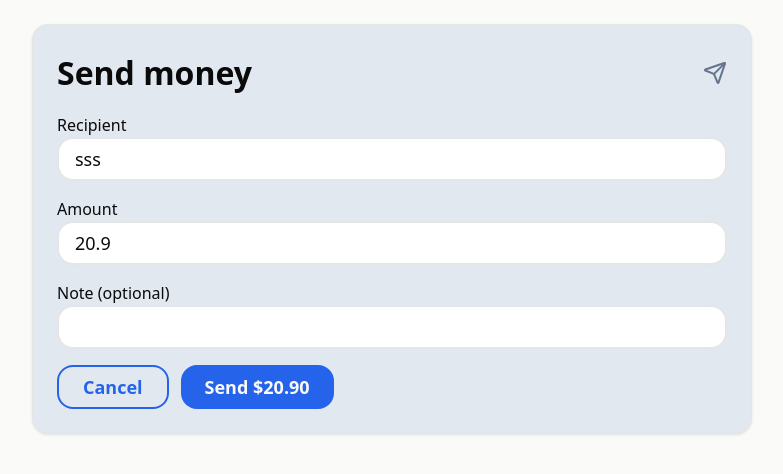
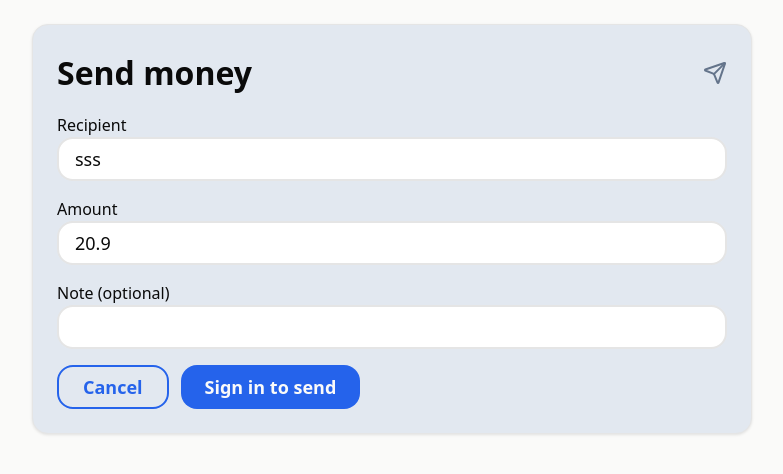
Before and after one commit to rituzangle/flux-b1, a Next.js app: page /send in a window 1280 px wide. Shown: the top 474 px of the page, without its empty margins (248-1031 px from the left). Built offline with nearby package versions, Linux system fonts and the light colour scheme; no server answers.

Commit message:
Updated page.tsx

```diff
--- a/app/send/page.tsx
+++ b/app/send/page.tsx
@@ -2,10 +2,12 @@
  * Path: app/send/page.tsx
  * Title: Send Money
  * Keeper logic: Same validation/UI; replaces alert with POST /api/send and redirects to dashboard
- */// app/send/page.tsx
+ */
+// app/send/page.tsx
 'use client';
-import React, { useState } from 'react';
+import React, { useState, useEffect } from 'react';
 import { useRouter } from 'next/navigation';
+import supabaseBrowserClient from '@/src/lib/supabaseBrowserClient';
 import Input from '@/src/components/ui/Input';
 import Button from '@/src/components/ui/Button';
 import Card from '@/src/components/ui/Card';
@@ -13,6 +15,13 @@ import { Send as SendIcon } from 'lucide-react';
 import { runtimeStore } from '@/src/mocks/runtimeStore';
 import { logger } from '@/src/utils/prettyLogs';
 
+/**
+ * Send Money page
+ * - Ensures a browser Supabase session exists before calling /api/send
+ * - Attaches Authorization: Bearer <token> to the request
+ * - Updates runtimeStore and navigates to /dashboard on success
+ * - Redirects to /signin if the user is not authenticated
+ */
 export default function SendPage() {
   const router = useRouter();
   const [recipient, setRecipient] = useState('sss');
@@ -20,21 +29,60 @@ export default function SendPage() {
   const [note, setNote] = useState('');
   const [loading, setLoading] = useState(false);
   const [error, setError] = useState<string | null>(null);
+  const [sessionChecked, setSessionChecked] = useState(false);
+  const [isSignedIn, setIsSignedIn] = useState(false);
+
+  useEffect(() => {
+    let mounted = true;
+    supabaseBrowserClient.auth.getSession().then(({ data }) => {
+      if (!mounted) return;
+      setIsSignedIn(!!data.session);
+      setSessionChecked(true);
+    }).catch((e) => {
+      logger.warn('send: session check failed', 'send', e);
+      setSessionChecked(true);
+    });
+    return () => { mounted = false; };
+  }, []);
 
   async function handleSend(e?: React.MouseEvent) {
     if (e && typeof e.preventDefault === 'function') e.preventDefault();
     setError(null);
+
+    if (!recipient) {
+      setError('Please enter a recipient');
+      return;
+    }
+    const amt = Number(amount || 0);
+    if (amt <= 0) {
+      setError('Please enter a valid amount');
+      return;
+    }
+
+    // Ensure signed-in session and get access token
+    const { data: sessionData } = await supabaseBrowserClient.auth.getSession();
+    const token = sessionData?.session?.access_token;
+    if (!token) {
+      setError('You must sign in before sending money.');
+      router.push('/signin');
+      return;
+    }
+
     setLoading(true);
     try {
       const resp = await fetch('/api/send', {
         method: 'POST',
-        headers: { 'Content-Type': 'application/json' },
-        body: JSON.stringify({ recipientName: recipient, amount, note }),
+        headers: {
+          'Content-Type': 'application/json',
+          Authorization: `Bearer ${token}`,
+        },
+        body: JSON.stringify({ recipientName: recipient, amount: amt, note }),
       });
+
       const json = await resp.json();
       if (!resp.ok || !json?.ok) {
-        setError(json?.error || 'send_failed');
-        setLoading(false);
+        setError(json?.error || json?.details || 'send_failed');
+        logger.warn('send: send failed', 'send', json);
         return;
       }
 
@@ -53,11 +101,14 @@ export default function SendPage() {
       setAmount(0);
       setNote('');
 
+      // Persist onboarding completion if it's part of the flow (safe no-op if already set)
+      try { localStorage.setItem('hasOnboarded', '1'); } catch {}
+
       // Replace history entry to avoid resubmission on back
       router.replace('/dashboard');
-    } catch (err) {
-      setError(String(err));
-      logger.error('send: unexpected error', 'send');
+    } catch (err: any) {
+      setError(String(err?.message ?? err));
+      logger.error('send: unexpected error', 'send', err);
     } finally {
       setLoading(false);
     }
@@ -95,13 +146,20 @@ export default function SendPage() {
 
           <div className="mt-4 flex gap-3">
             <Button variant="outline" onClick={() => router.back()} type="button">Cancel</Button>
-            <Button onClick={handleSend} disabled={loading} type="button">
-              {loading ? 'Processing…' : `Send $${Number(amount || 0).toFixed(2)}`}
-            </Button>
+
+            {!sessionChecked ? (
+              <Button disabled type="button">Checking session…</Button>
+            ) : !isSignedIn ? (
+              <Button onClick={() => router.push('/signin')} type="button">Sign in to send</Button>
+            ) : (
+              <Button onClick={handleSend} disabled={loading} type="button">
+                {loading ? 'Processing…' : `Send $${Number(amount || 0).toFixed(2)}`}
+              </Button>
+            )}
           </div>
         </div>
       </Card>
     </main>
   );
 }
-/* 107 lines Oct 20 */
+/* 165 lines Oct 20 */
```
